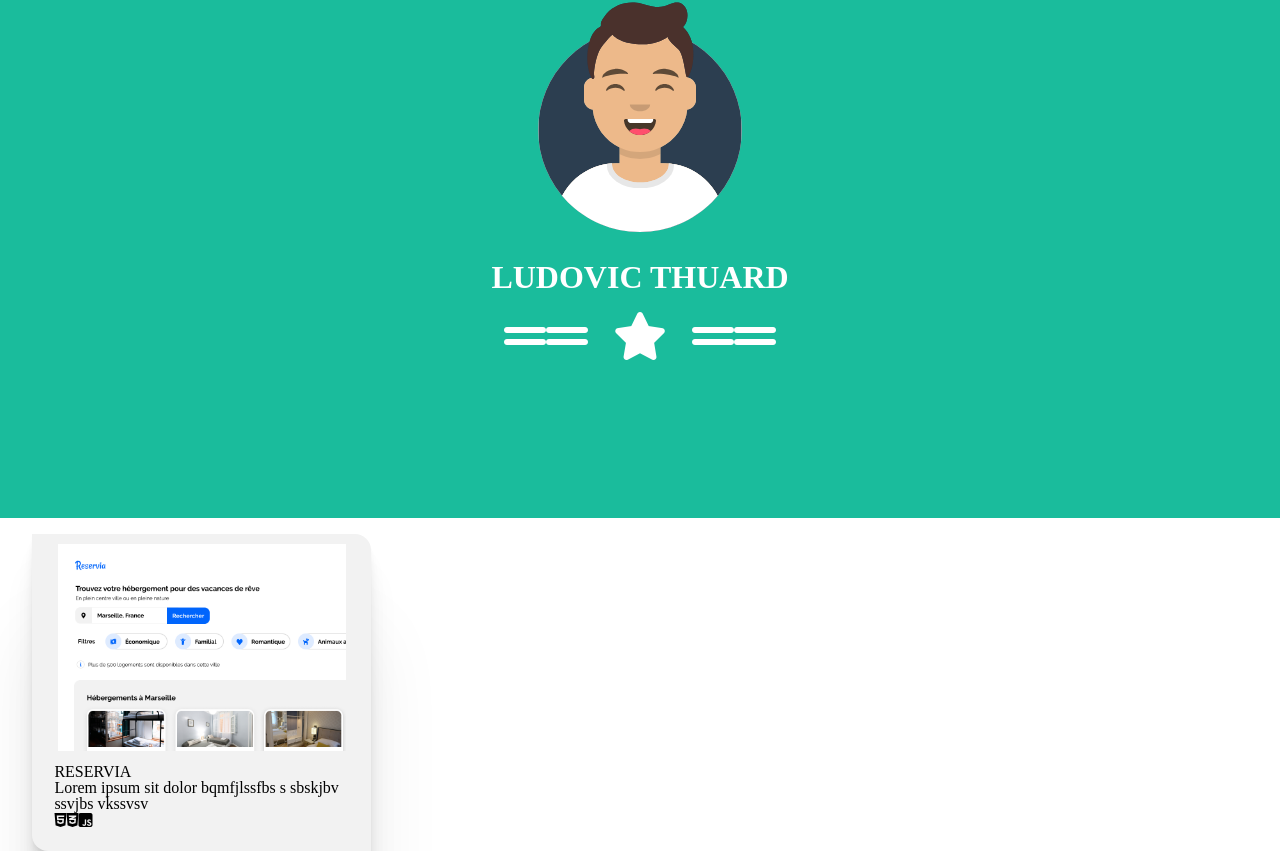
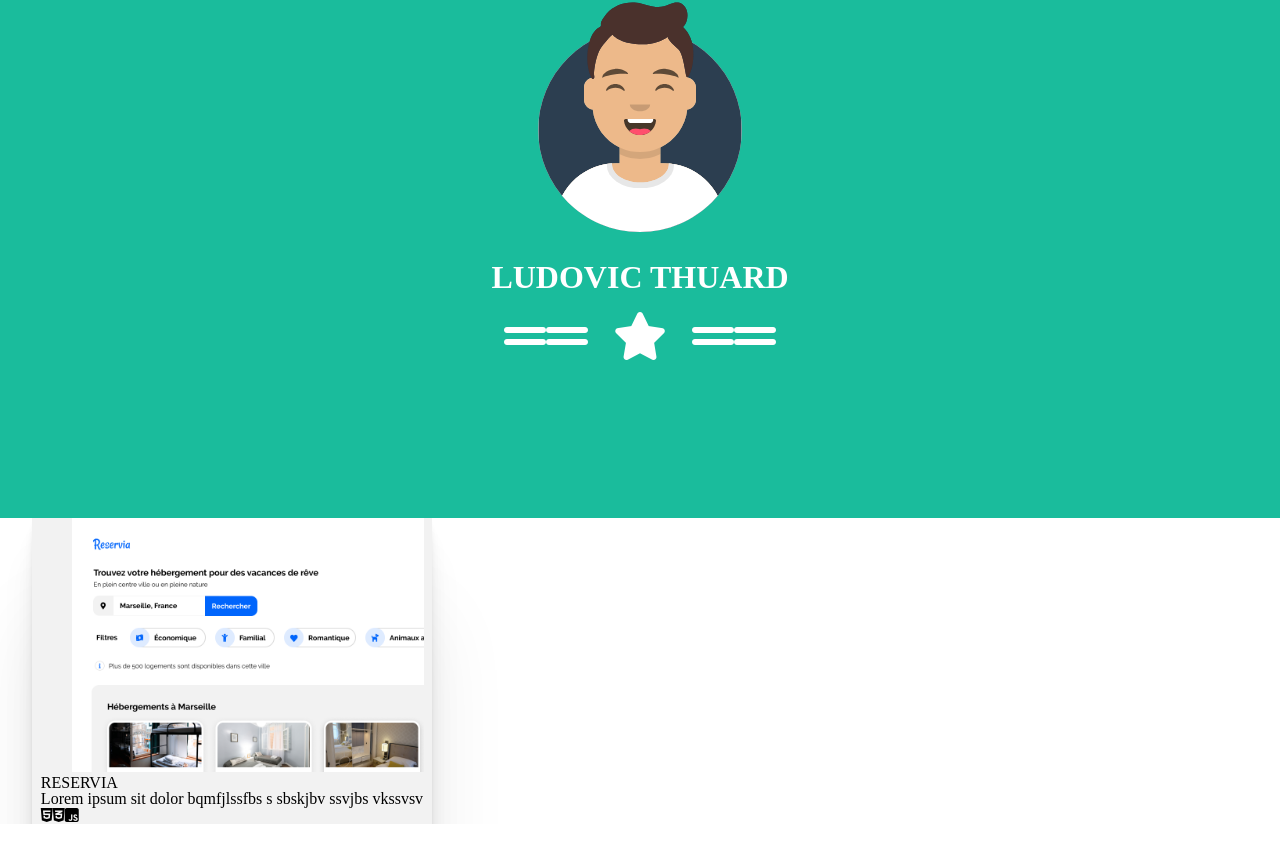
Before and after one commit to lewebologue/Portfolio_V2, a Vue app in the folder front/: page / in a window 1280 px wide. Shown: the part 265-1116 px from the top of the page. After the commit the page ends 1089 px from the top, so only its background shows below. Built offline with nearby package versions, Linux system fonts and the light colour scheme; no server answers.

Commit message:
WIP Card style

```diff
--- /dev/null
+++ b/front/src/sass/base/shadows.scss
@@ -0,0 +1,4 @@
+$shadow: 0 2.8px 2.2px rgba(0, 0, 0, 0.02),
+0 6.7px 5.3px rgba(0, 0, 0, 0.028), 0 12.5px 10px rgba(0, 0, 0, 0.035),
+0 22.3px 17.9px rgba(0, 0, 0, 0.042), 0 41.8px 33.4px rgba(0, 0, 0, 0.05),
+0 100px 80px rgba(0, 0, 0, 0.07);
--- /dev/null
+++ b/front/src/sass/components/contentCard.scss
@@ -0,0 +1,15 @@
+.card--container{
+    display: flex;
+    flex-direction: column;
+    align-items: center;
+    background-color: $card-background;
+    box-shadow: $shadow;
+    width: 25rem;
+    .card__image{
+        width: 20rem;
+        object-fit: cover;
+        img{
+            width: 22rem;
+        }
+    }
+}
--- a/front/src/sass/components/main.scss
+++ b/front/src/sass/components/main.scss
@@ -3,26 +3,3 @@
     padding-left: 2rem;
     padding-right: 2rem;
 }
-.card--container{
-    background-color: $card-background;
-    margin-top: 1rem;
-    padding: 0.6rem;
-    width: 20rem;
-    border-top-right-radius: 1rem;
-    border-bottom-left-radius: 1rem;
-    box-shadow: 0 2.8px 2.2px rgba(0, 0, 0, 0.02),
-        0 6.7px 5.3px rgba(0, 0, 0, 0.028), 0 12.5px 10px rgba(0, 0, 0, 0.035),
-        0 22.3px 17.9px rgba(0, 0, 0, 0.042), 0 41.8px 33.4px rgba(0, 0, 0, 0.05),
-        0 100px 80px rgba(0, 0, 0, 0.07);
-    .card__image{
-        object-fit: cover;
-        display: flex;
-        justify-content: center;
-        img{
-            width: 18rem;
-        }
-    }
-    .card__description{
-        margin: 0.8rem;
-    }
-}
--- a/front/src/sass/sass.scss
+++ b/front/src/sass/sass.scss
@@ -1,11 +1,13 @@
 @import './base/colors.scss';
 @import './base/fonts.scss';
+@import './base/shadows.scss';
 
 @import './components/topbar.scss';
 @import './components/hero.scss';
 @import './components/main.scss';
 @import './components/AuthPage.scss';
 @import './components/dashboard.scss';
+@import './components/contentCard.scss';
 
 
 @import './utils/reset.scss';
```
